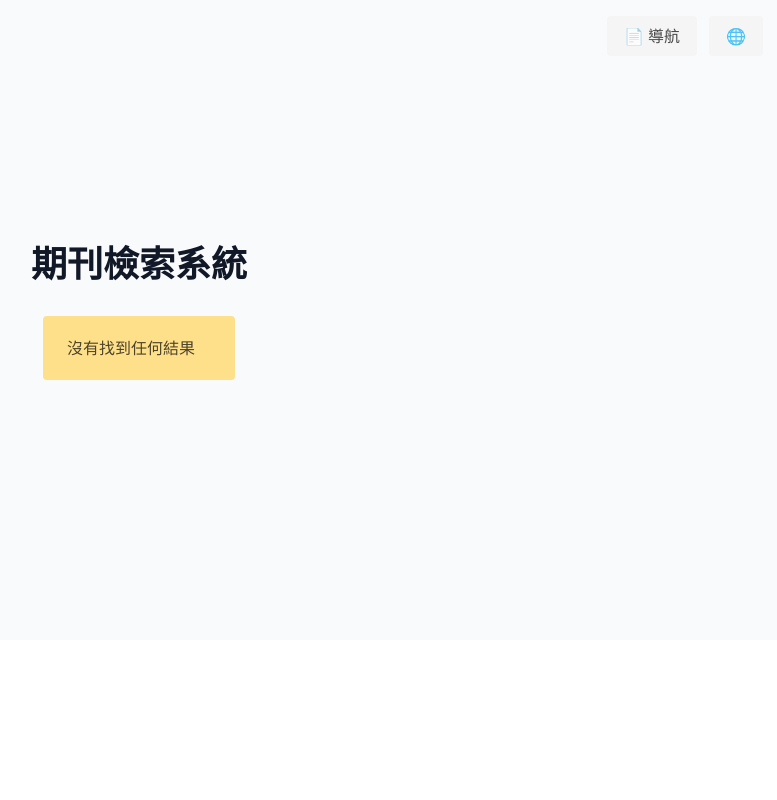
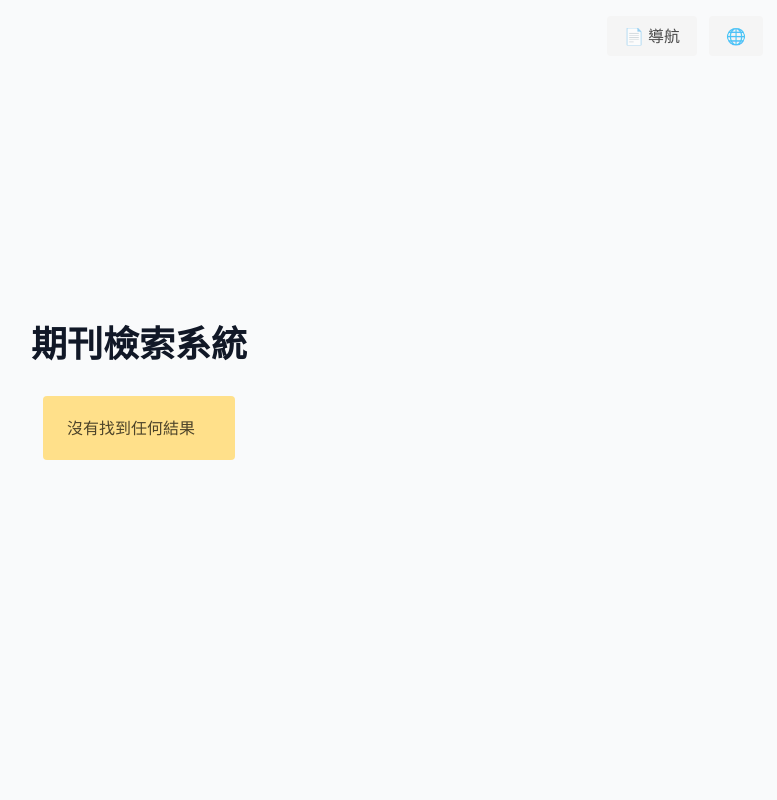
Before and after one commit to Mechanic-Hwang/Journal-Search-System, a FastAPI app: page /search_results in a window 1280 px wide. Shown: the whole page, without its empty margins (501-1278 px from the left). Run offline with FastAPI, Linux system fonts and the light colour scheme; some libraries are stand-ins or nearby versions.

Commit message:
修改背景颜色为100%

```diff
--- a/templates/search_results.html
+++ b/templates/search_results.html
@@ -17,7 +17,7 @@
 {% include "top_menu.html" %}
 
 <!-- Main Content -->
-<div class="flex flex-col items-center justify-center min-h-[80vh] px-4">
+<div class="flex flex-col items-center justify-center min-h-[100vh] px-4">
     <h1 class="text-4xl font-bold mb-8">{{ translation['search_system'] }}</h1>
 
     {% if no_results %}
```
